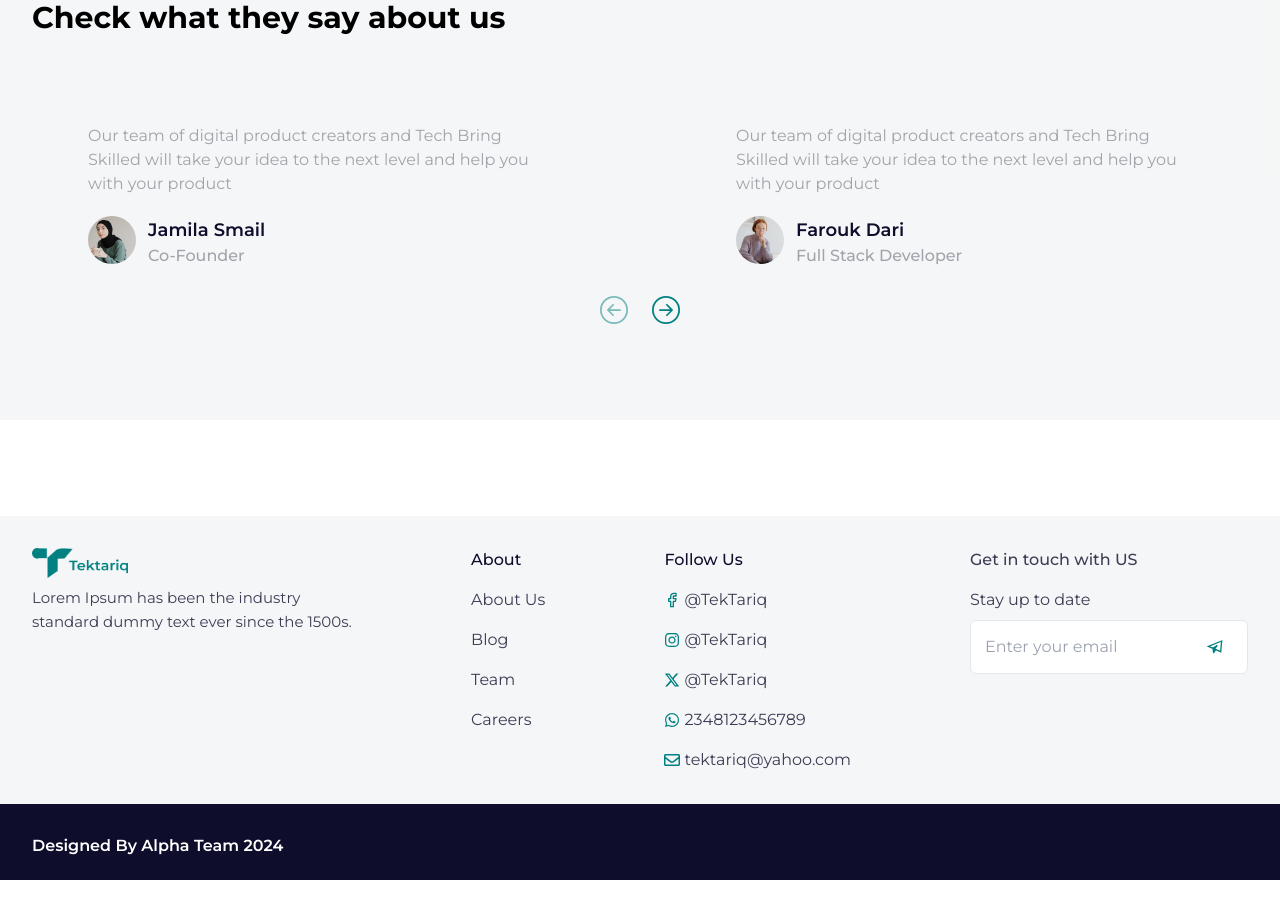
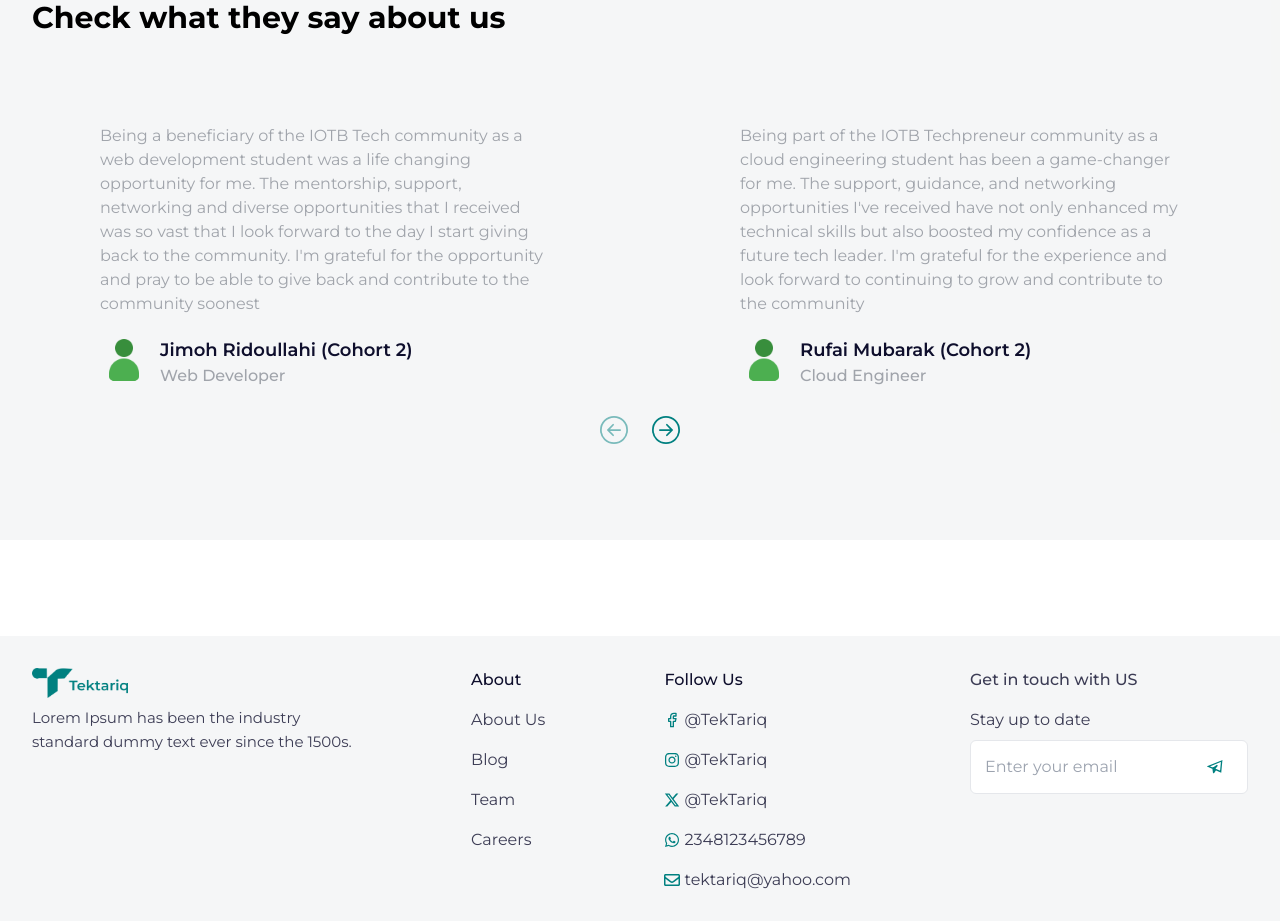
Before and after one commit to Muminah-Omolara/iotbtech, a React (Vite) app: page /about in a window 1280 px wide. Shown: the part 2108-3029 px from the top of the page. Before the commit the page ends 2988 px from the top, so only its background shows below. Built offline with nearby package versions, Linux system fonts and the light colour scheme.

Commit message:
testimonial update

```diff
--- a/src/components/ServiceTeamCard.jsx
+++ b/src/components/ServiceTeamCard.jsx
@@ -1,6 +1,7 @@
 import React, { useState, useEffect } from 'react';
 import TeamProfile from './ServiceTeamProfile';
-import profiles from '../data/profiles';
+
+import profiles from "../data/profiles";
 import { BsArrowLeftCircle, BsArrowRightCircle } from "react-icons/bs";
 
 const TeamCard = () => {
@@ -43,7 +44,7 @@ const TeamCard = () => {
           </h2>
         </div>
         <div className="w-full sm:w-2/3">
-          <div className={` transition-transform duration-700 ease-in-out grid ${isMobile ? 'grid-cols-2' : 'grid-cols-4'} gap-4`}>
+          <div className={`grid ${isMobile ? 'grid-cols-2' : 'grid-cols-4'} gap-4`}>
             {(isMobile ? currentProfiles : profiles).map((profile, index) => (
               <TeamProfile
                 key={index}
--- a/src/components/TestimonialCard.jsx
+++ b/src/components/TestimonialCard.jsx
@@ -1,8 +1,9 @@
 const TestimonialCard = ({ testimonial, image, name, portfolio }) => {
   return (
     <div className=" text-left rounded-lg flex flex-col mx-auto">
+      <div className="w-[28rem] animate-none translate-x-1">
       <p className="font-normal text-base text-tt-grey pb-5">{testimonial}</p>
-      <div className="flex flex-row gap-3">
+      <div className="text-justify flex flex-row gap-3">
         <div>
           <img
             src={image}
@@ -10,11 +11,13 @@ const TestimonialCard = ({ testimonial, image, name, portfolio }) => {
             className="w-12 h-12 rounded-full  mb-4 object-cover"
           />
         </div>
-        <div>
-          <h3 className="text-lg font-semibold text-tt-black ">{name}</h3>
+        <div className="text-justify">
+          <h3 className="text-lg font-semibold  text-tt-black ">{name}</h3>
           <p className="text-base font-medium text-tt-grey">{portfolio}</p>
         </div>
       </div>
+      </div>
+
     </div>
   );
 };
--- a/src/data/testimonial.js
+++ b/src/data/testimonial.js
@@ -2,36 +2,36 @@ import profile1 from "../assets/Profile1.png";
 import profile2 from "../assets/Profile2.png";
 import profile3 from "../assets/Profile3.png";
 import profile4 from "../assets/Profile4.png";
-
+import profile from "../assets/images/user.png"
 
 const profiles = [
     {
       testimonial:
-        "Our team of digital product creators and Tech Bring Skilled will take your idea to the next level and help you with your product",
-      image: profile1,
-      name: "Jamila Smail",
-      portfolio: "Co-Founder",
+        "Being a beneficiary of the IOTB Tech community as a web development student was a life changing opportunity for me. The mentorship, support, networking and diverse opportunities that I received was so vast that I look forward to the day I start giving back to the community.  I'm grateful for the opportunity and pray to be able to give back and contribute to the community soonest",
+      image: profile,
+      name: "Jimoh Ridoullahi (Cohort 2)",
+      portfolio: "Web Developer",
     },
     {
       testimonial:
-        "Our team of digital product creators and Tech Bring Skilled will take your idea to the next level and help you with your product",
-      image: profile2,
-      name: "Farouk Dari",
-      portfolio: "Full Stack Developer",
+        "Being part of the IOTB Techpreneur community as a cloud engineering student has been a game-changer for me. The support, guidance, and networking opportunities I've received have not only enhanced my technical skills but also boosted my confidence as a future tech leader. I'm grateful for the experience and look forward to continuing to grow and contribute to the community",
+      image: profile,
+      name: "Rufai Mubarak (Cohort 2)",
+      portfolio: "Cloud Engineer",
     },
     {
       testimonial:
-        "Our team of digital product creators and Tech Bring Skilled will take your idea to the next level and help you with your product",
-      image: profile3,
-      name: "Aksel Juba",
-      portfolio: "Graphic Designer",
+        "The 6-month online product design course by IOTB was a game-changer for me. Inspired by Seyyid Abdul Rahman Kishky during a discussion after the Skills and empowerment session at the 12th  IOTB/TIMSAN annual conference, I decided to pursue UI/UX design, which perfectly matched my interests in research and aesthetics. With weekly classes led our tutor, Oyedeji Shuaraudeen, we explored key topics, completed assignments, and worked on individual and team projects. I started as a complete novice but graduated with the ability to conduct user research, solve design problems, and create functional digital products—skills that helped me secure an internship right after the program. Two things stood out for me in this programme- our tutor’s commitment and the challenging monthly “village meetings” that kept us motivated. Trust me, you don't want to go to the Village meeting unprepared. I recommend this course to anyone ready to work hard and build a strong foundation for a career in tech.",
+      image: profile,
+      name: "Maryam Oyeteju Olaniran",
+      portfolio: "Product Designer (Cohort 2)",
     },
     {
       testimonial:
-        "Our team of digital product creators and Tech Bring Skilled will take your idea to the next level and help you with your product",
-      image: profile4,
-      name: "Dihia Numida",
-      portfolio: "UI/UX Designer",
+        "Participating in the 8OTB Techpreneurship Fellowship Program as a Product Design trainee was a fantastic experience. The program taught me practical design skills, problem-solving techniques, and how to create user-focused solutions.  The mentorship and teamwork opportunities were amazing, helping me learn and grow with the support of industry experts and fellow trainees. This experience has boosted my confidence and prepared me to take on real-world challenges in tech. Thank you to the IOTB team for such an impactful program",
+      image: profile,
+      name: "Olusokun Shukroh Temitope",
+      portfolio: "Product Design (Cohort 2)",
     },
   ];
 
--- a/src/sections/Testimonials.jsx
+++ b/src/sections/Testimonials.jsx
@@ -71,7 +71,7 @@ const Testimonials = () => {
             <button
               onClick={handleNext}
               disabled={startIndex + profilesPerPage >= profiles.length}
-              className="disabled:opacity-50 text-tt-primary"
+              className="disabled:opacity-50 text-tt-primary "
             >
               <BsArrowRightCircle size={28} />
             </button>
```
Also changed, not shown: src/assets/images/c.png (added), src/assets/images/user.png (added).
